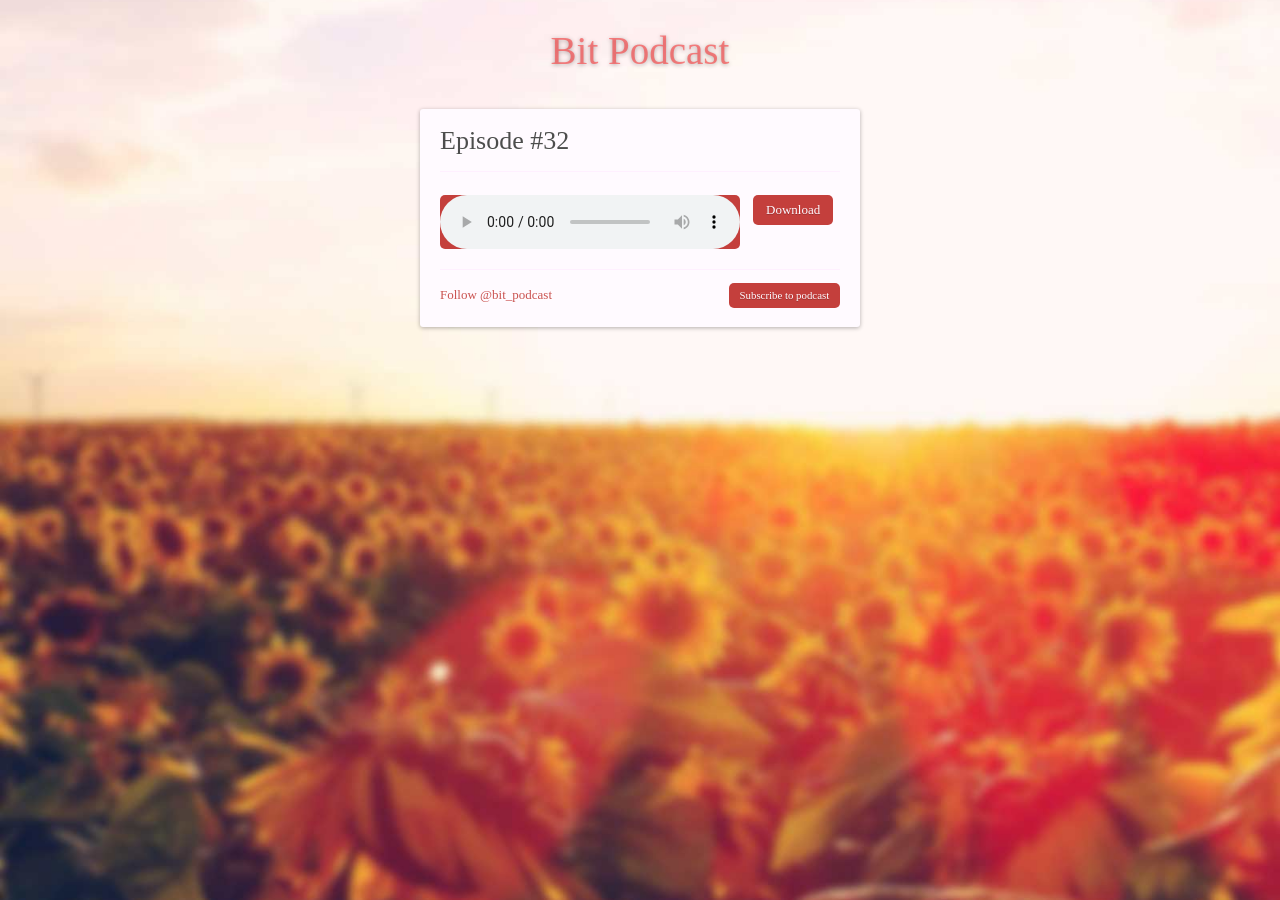
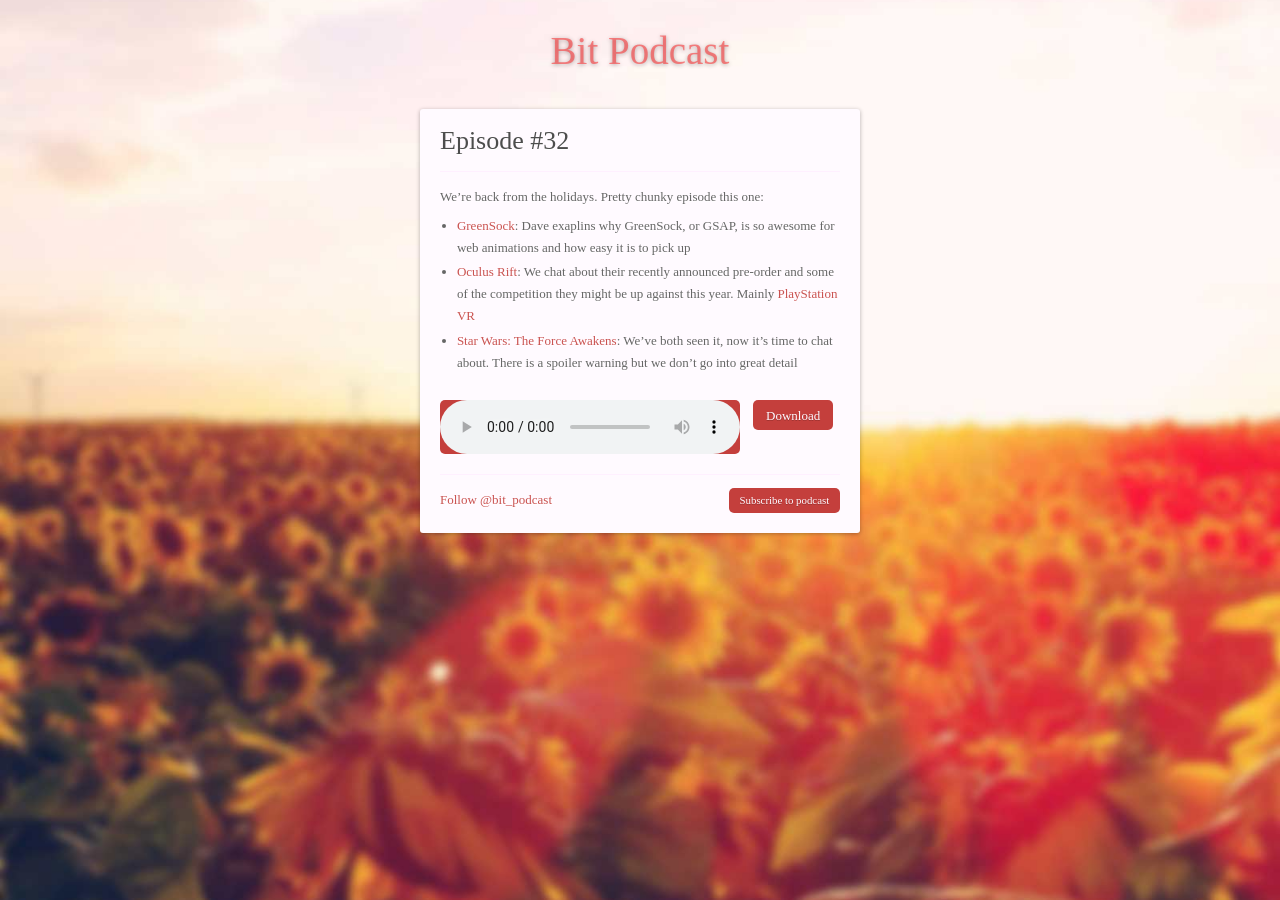
Before and after one commit to benjaminreid/bitpodcast.com, a Jekyll site: the page built from _posts/2016-01-15-episode-32.md, in a window 1280 px wide. Built offline with Jekyll 4.4.1, drawn with Linux system fonts in a browser that asks for light colours; some web fonts are replaced; comment, search, counter and statistics services are not loaded.

Commit message:
Adds notes for episode 32

```diff
--- a/_posts/2016-01-15-episode-32.md
+++ b/_posts/2016-01-15-episode-32.md
@@ -7,3 +7,9 @@ file_itunes: //s3-eu-west-1.amazonaws.com/bitpodcasts/episode-32-itunes.m4a
 excerpt: ""
 duration: "47:37"
 ---
+
+We're back from the holidays. Pretty chunky episode this one:
+
+- [GreenSock](https://greensock.com/): Dave exaplins why GreenSock, or GSAP, is so awesome for web animations and how easy it is to pick up
+- [Oculus Rift](https://www.oculus.com/en-us/): We chat about their recently announced pre-order and some of the competition they might be up against this year. Mainly [PlayStation VR](https://www.playstation.com/en-au/explore/ps4/features/playstation-vr/)
+- [Star Wars: The Force Awakens](https://www.youtube.com/watch?v=sGbxmsDFVnE): We've both seen it, now it's time to chat about. There is a spoiler warning but we don't go into great detail
```
